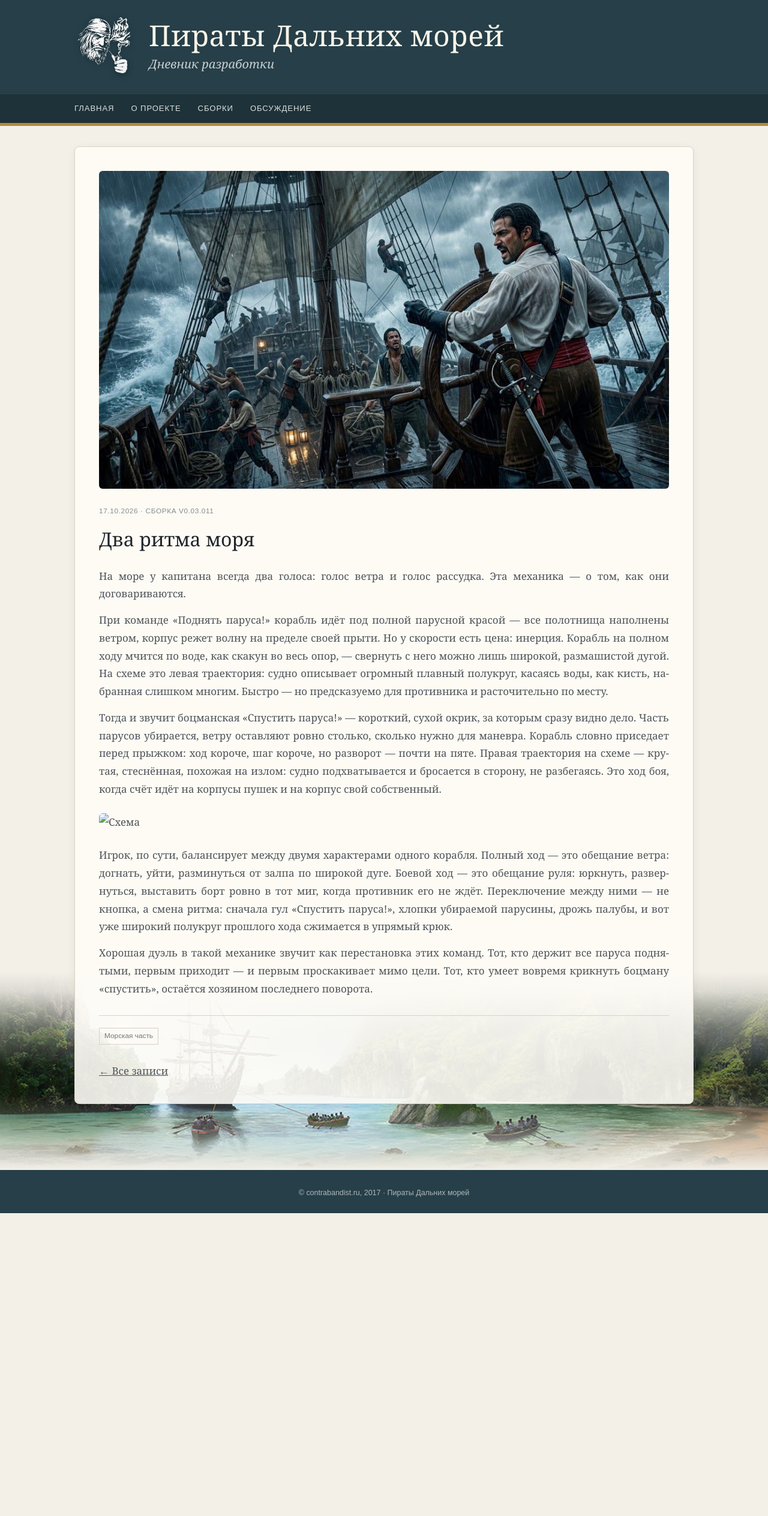
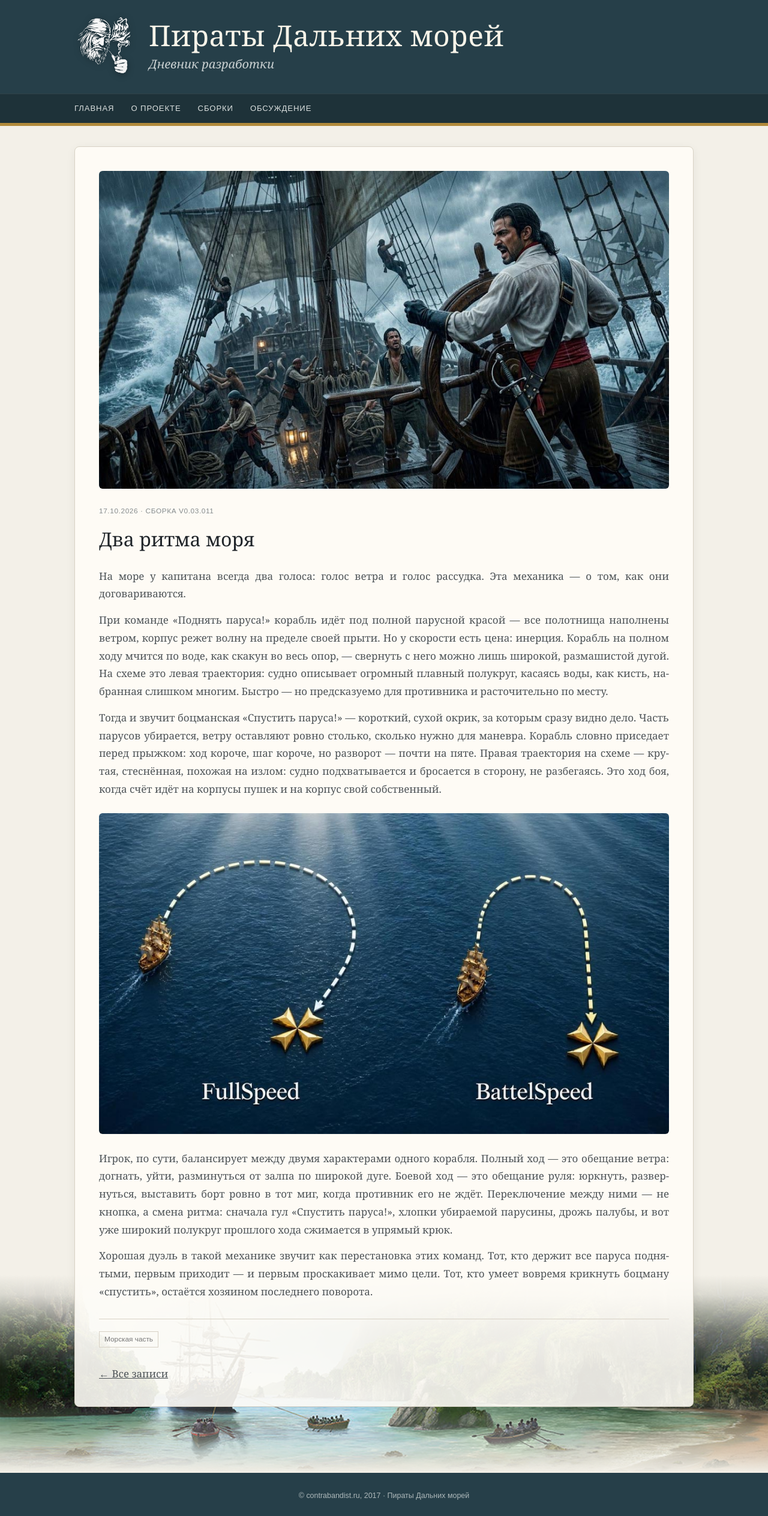
Before and after one commit to tislic/SeaDogsPort, a Jekyll site: the page built from _posts/2026-10-17-v003.011-Dva-ritma-morya.md, in a window 1280 px wide. Shown: the whole page at 60% size. Built offline with Jekyll 4.4.1, drawn with Linux system fonts in a browser that asks for light colours; before the commit the page ends 2023 px from its top, so only the background shows below that.

Commit message:
Fix image link format in Dva ritma morya post
Updated image link format in the markdown file.

```diff
--- a/_posts/2026-10-17-v003.011-Dva-ritma-morya.md
+++ b/_posts/2026-10-17-v003.011-Dva-ritma-morya.md
@@ -13,7 +13,7 @@ image: /assets/images/Dva-ritma-morya.jpg
 
 Тогда и звучит боцманская «Спустить паруса!» — короткий, сухой окрик, за которым сразу видно дело. Часть парусов убирается, ветру оставляют ровно столько, сколько нужно для маневра. Корабль словно приседает перед прыжком: ход короче, шаг короче, но разворот — почти на пяте. Правая траектория на схеме — крутая, стеснённая, похожая на излом: судно подхватывается и бросается в сторону, не разбегаясь. Это ход боя, когда счёт идёт на корпусы пушек и на корпус свой собственный.
 
-![Схема](assets/images/003-011/Shema-obeshchanie-vetra-i-rulya.jpg)
+![Схема](/assets/images/003-011/Shema-obeshchanie-vetra-i-rulya.jpg)
 
 Игрок, по сути, балансирует между двумя характерами одного корабля. Полный ход — это обещание ветра: догнать, уйти, разминуться от залпа по широкой дуге. Боевой ход — это обещание руля: юркнуть, развернуться, выставить борт ровно в тот миг, когда противник его не ждёт. Переключение между ними — не кнопка, а смена ритма: сначала гул «Спустить паруса!», хлопки убираемой парусины, дрожь палубы, и вот уже широкий полукруг прошлого хода сжимается в упрямый крюк.
 
```
